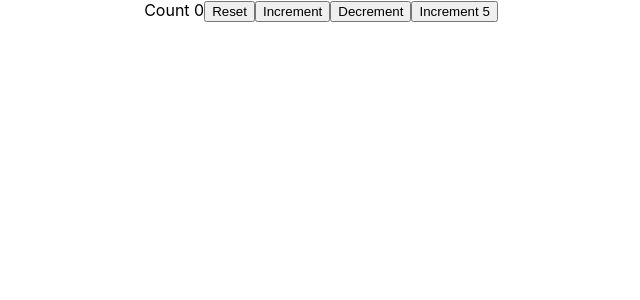
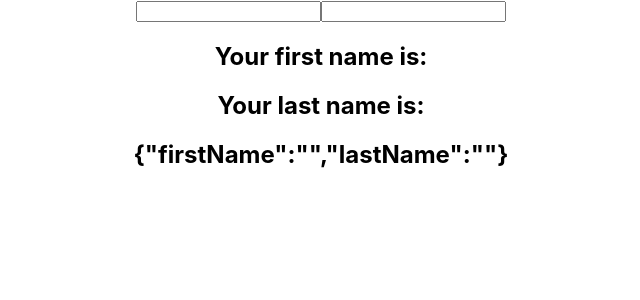
Before and after one commit to hyousafdev/Front-End-Developement-Course, a React (Create React App) app in the folder react-hooks/: page / in a window 1280 px wide. Shown: the top 300 px of the page, without its empty margins (319-959 px from the left). Built offline with nearby package versions, Linux system fonts and the light colour scheme.

Commit message:
useState Hook with Object

```diff
--- a/react-hooks/src/App.js
+++ b/react-hooks/src/App.js
@@ -2,12 +2,14 @@
 import './App.css';
 import ClassCounter from './HooksComponents/useStateHook';
 import HooksCounterTwo from './HooksComponents/useStateHookTwo';
+import HookCounterThree from './HooksComponents/useStateHookObject';
 
 function App() {
   return (
     <div className="App">
       {/* <ClassCounter /> */}
-      <HooksCounterTwo />
+      {/* <HooksCounterTwo /> */}
+      <HookCounterThree />
     </div>
   );
 }
--- /dev/null
+++ b/react-hooks/src/HooksComponents/useStateHookObject.js
@@ -0,0 +1,30 @@
+import React, { useState } from 'react'
+function HookCounterThree() {
+    const [name, setName] = useState({ firstName: '', lastName: '' })
+    return (
+        <div>
+            <form>
+                <input
+                    type='text'
+                    value={name.firstName}
+                    /* So, here we used the spread operator which is the concept of ES6 ...name for firstName */
+                    onChange={e => setName({ ...name, firstName: e.target.value })}
+                />
+                <input
+                    type='text'
+                    value={name.lastName}
+                    /* So, here we used the spread operator which is the concept of ES6 ...name for lastName */
+                    onChange={ev => setName({ ...name, lastName: ev.target.value })}
+                />
+                <h2>Your first name is: {name.firstName}</h2>
+                <h2>Your last name is: {name.lastName}</h2>
+
+                {/* stringify(value: any, replacer?: (this: any, key: string, value: any) => any, space?: string | number): string
+                A JavaScript value, usually an object or array, to be converted.
+                Converts a JavaScript value to a JavaScript Object Notation (JSON) string. */}
+                <h2>{JSON.stringify(name)}</h2>
+            </form>
+        </div>
+    )
+}
+export default HookCounterThree
```
